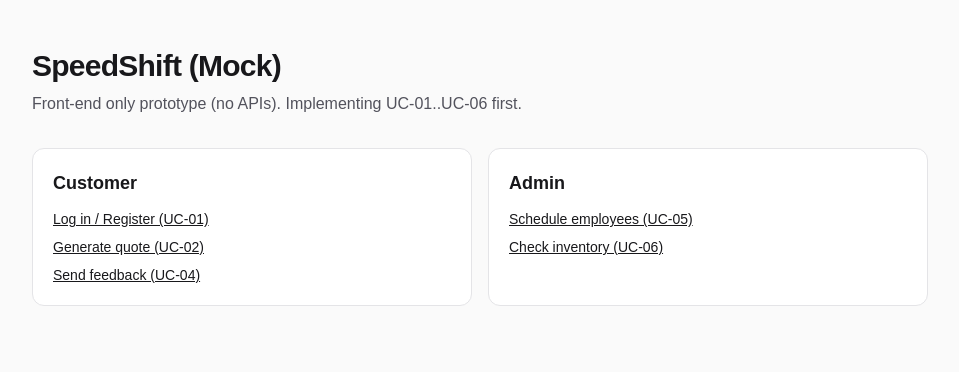
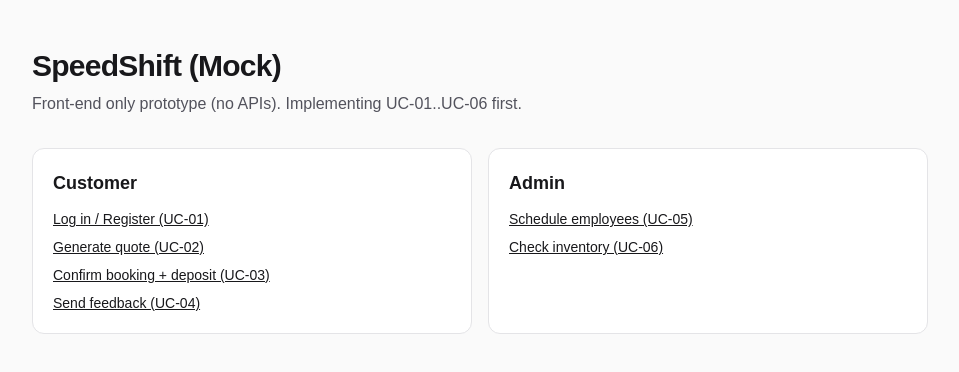
Before and after one commit to dell14/moving-system-prototype, a Next.js app: page / in a window 1280 px wide. Shown: the top 372 px of the page, without its empty margins (160-1119 px from the left). Built offline with nearby package versions, Linux system fonts and the light colour scheme.

Commit message:
Revert "Fix duplicate-quote bug; add reject/payment flow and trim home links"

```diff
--- a/app/page.tsx
+++ b/app/page.tsx
@@ -28,6 +28,11 @@ export default function Home() {
                 </Link>
               </li>
               <li>
+                <Link className="underline" href="/booking">
+                  Confirm booking + deposit (UC-03)
+                </Link>
+              </li>
+              <li>
                 <Link className="underline" href="/feedback">
                   Send feedback (UC-04)
                 </Link>
--- a/src/state/AppStore.tsx
+++ b/src/state/AppStore.tsx
@@ -83,7 +83,7 @@ function calcQuoteTotalCents(input: {
 }
 
 function reducer(state: AppState, action: Action): AppState {
-  const db = structuredClone(state.db);
+  const db = state.db;
 
   switch (action.type) {
     case "db/reset": {
```
